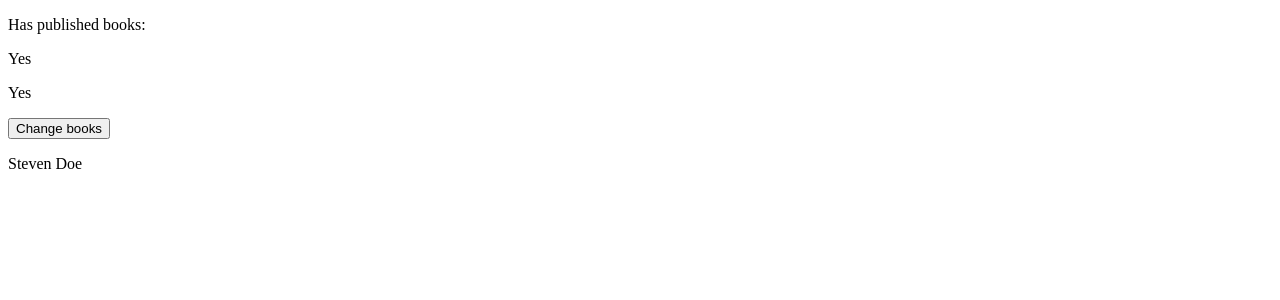
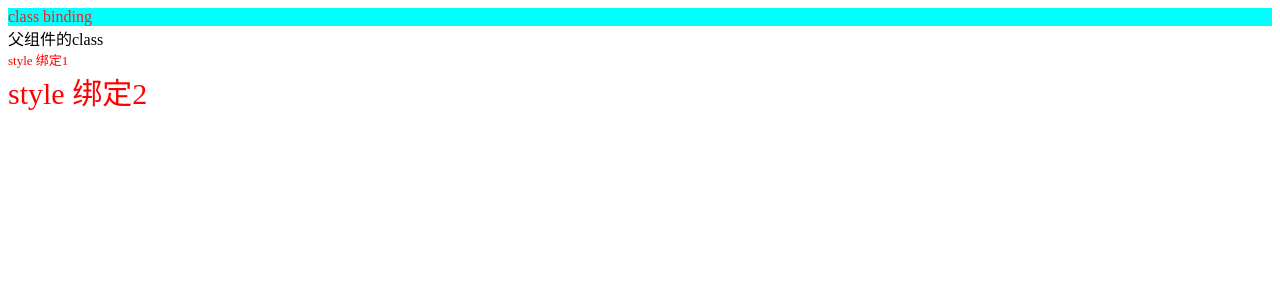
Before and after one commit to AriseMarcher/advanced-to-vue3, a Vue app in the folder 01-quick-start/vue-project-quick-start/: page / in a window 1280 px wide. Shown: the top 300 px of the page. Built offline with nearby package versions, Linux system fonts and the light colour scheme.

Commit message:
class与style绑定

```diff
--- a/01-quick-start/vue-project-quick-start/src/App.vue
+++ b/01-quick-start/vue-project-quick-start/src/App.vue
@@ -2,12 +2,14 @@
 import TemplateSyntax from './components/01-template-syntax.vue';
 import ReactiveFundamentals from './components/02-reactivity-fundamentals.vue';
 import ComputedProperties from './components/03-computed-properties.vue'
+import ClassAndStyleBinding from './components/04-class-and-style-binding.vue'
 </script>
 
 <template>
   <!-- <TemplateSyntax /> -->
   <!-- <ReactiveFundamentals /> -->
-  <ComputedProperties />
+  <!-- <ComputedProperties /> -->
+  <ClassAndStyleBinding class="auto-class" />
 </template>
 
 <style scoped>
--- /dev/null
+++ b/01-quick-start/vue-project-quick-start/src/components/04-class-and-style-binding.vue
@@ -0,0 +1,41 @@
+<template>
+  <div :class="{ active: isActive, 'text-danger': hasError }">class binding</div>
+  <div :class="$attrs.class">父组件的class</div>
+  <div :style="styleObject">style 绑定1</div>
+  <div :style="{ color: activeColor, fontSize: fontSize + 'px' }">style 绑定2</div>
+</template>
+
+<script setup>
+import { ref, reactive, computed } from 'vue'
+
+const isActive = ref(true);
+const hasError = ref(true);
+const error = ref(null)
+const classObject = reactive({
+  active: true,
+  'text-danger': false
+});
+
+const computedClassObject = computed(() => ({
+  active: isActive.value && !error.value,
+  'text-danger': error.value && error.value.type === 'fatal'
+}));
+
+const activeColor = ref('red')
+const fontSize = ref(30)
+
+const styleObject = reactive({
+  color: 'red',
+  fontSize: '13px'
+});
+
+</script>
+
+<style scoped>
+.active {
+  color: #eb261a;
+}
+.text-danger {
+  background-color: aqua;
+}
+</style>
```
